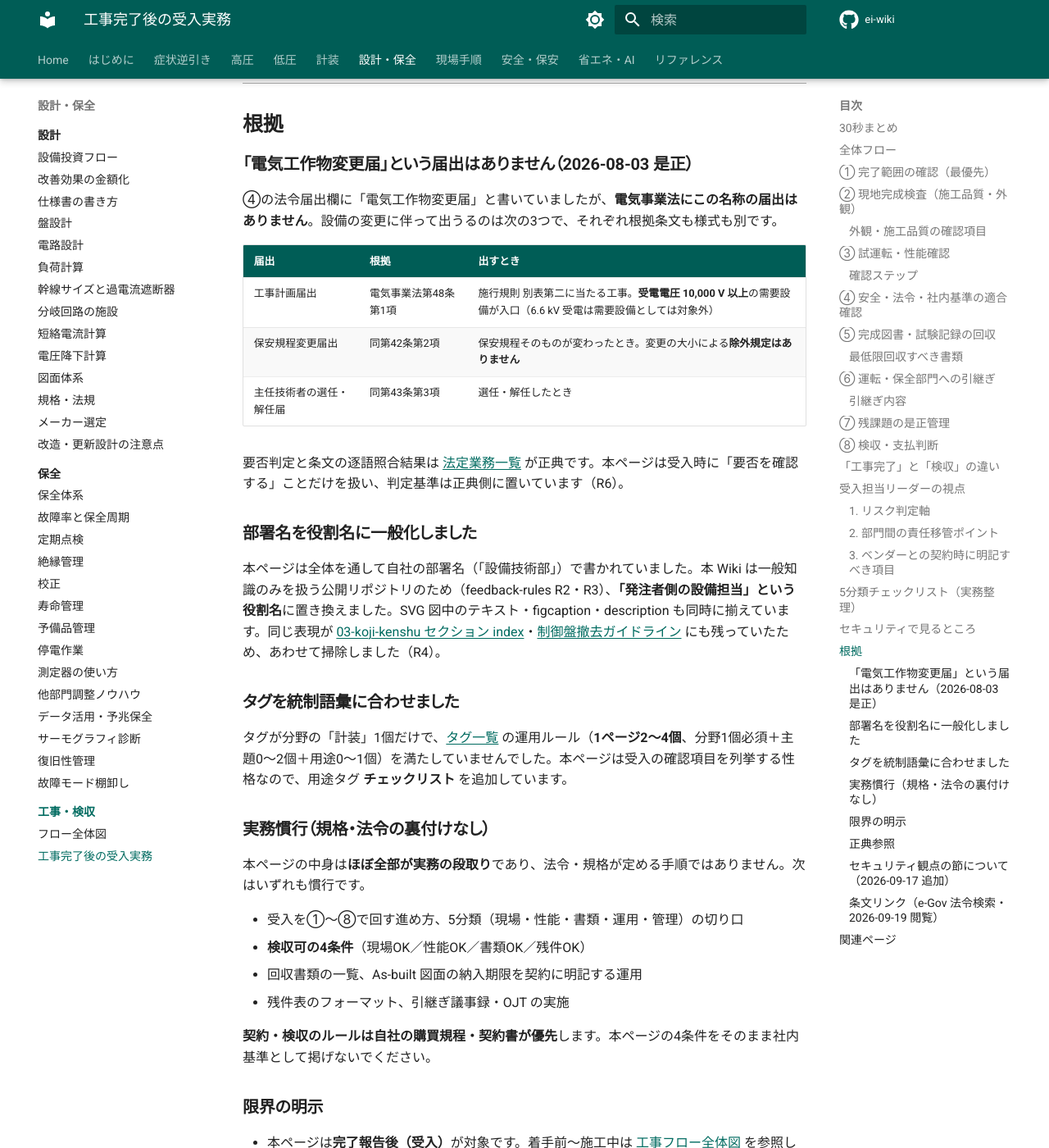
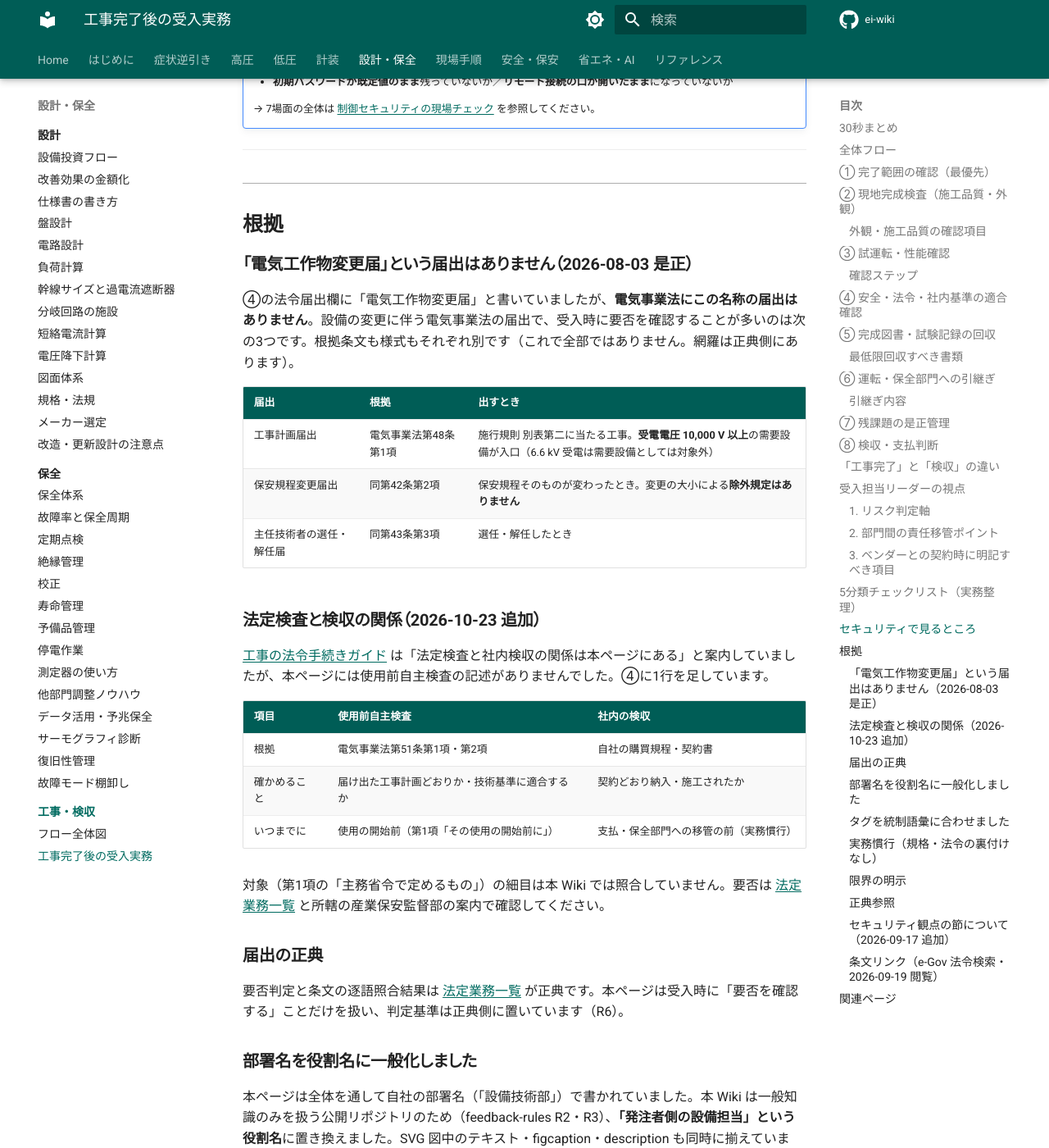
Before and after one commit to kfurufuru/ei-wiki, an MkDocs documentation site: the page built from docs/03-keiso/koji-kanryo.md, in a window 1280 px wide and 1400 px high, scrolled down 8584 px. Shown: the whole window at 82% size. Built offline with MkDocs 1.6.1 and Material for MkDocs 9.7.7, drawn with Linux system fonts in a browser that asks for light colours; comment, search, counter and statistics services are not loaded; some of the changed text lies outside the part shown.

Commit message:
fix(受入): 使用前自主検査（電気事業法第51条）を受入の確認項目に追加
工事の法令手続きガイドが「法定検査と検収の関係は受入実務にある」と
案内していたが、本ページに記述が無かった。第42条第2項・第43条第3項・
第48条第1項・第51条第1項第2項・施行規則 別表第二を e-Gov で逐語照合。
届出3件を網羅でない書き方に改め、第42・43・51条の条文リンクを追加。

Co-Authored-By: Claude Opus 5.5 <noreply@anthropic.com>
Claude-Session: https://claude.ai/code/session_014hFAKga6G9WfD9E6Ry5rht

```diff
--- a/docs/03-keiso/koji-kanryo.md
+++ b/docs/03-keiso/koji-kanryo.md
@@ -7,7 +7,7 @@ tags:
 audience:
   - 電気担当
   - 計装担当
-last_verified: 2026-08-03
+last_verified: 2026-10-23
 ---
 
 # 工事完了後の受入実務
@@ -125,6 +125,7 @@ last_verified: 2026-08-03
 | 絶縁 | 絶縁抵抗測定記録 |
 | LOTO対象 | 新設機器のロックアウト対象リストへの追加 |
 | 防爆 | 防爆エリアの防爆機器適合・ケーブルグランド施工 |
+| 法定検査 | 工事計画届出（下欄）をして設置・変更した事業用電気工作物のうち主務省令で定めるものは、**使用開始前に使用前自主検査**を行い、結果を記録・保存する（電気事業法第51条第1項）。検査で確かめるのは「届け出た計画どおりの工事か」「技術基準に適合するか」の2点（同条第2項）。**社内の検収とは別物**で、検収が済んでも法定検査の代わりにはならない（対象の見立ては [工事の法令手続きガイド](../09-hoantokei/koji-tetsuzuki.md#p5)） |
 | 法令届出 | 工事計画届出（電気事業法第48条第1項）・保安規程変更届出（同第42条第2項）・主任技術者の選任解任届（同第43条第3項）・消防法等の要否確認。**「電気工作物変更届」という名称の届出はありません**（フェーズ別の全体像は [工事の法令手続きガイド](../09-hoantokei/koji-tetsuzuki.md)、要否判定は [法定業務一覧](../09-hoantokei/legal-duties.md) が正典） |
 | 社内基準 | 設備技術標準・保全基準・管理番号体系への適合 |
 
@@ -341,13 +342,27 @@ No. | 是正内容 | 対応期限 | 担当（ベンダー/自社） | 確認日
 
 ### 「電気工作物変更届」という届出はありません（2026-08-03 是正）
 
-④の法令届出欄に「電気工作物変更届」と書いていましたが、**電気事業法にこの名称の届出はありません**。設備の変更に伴って出うるのは次の3つで、それぞれ根拠条文も様式も別です。
+④の法令届出欄に「電気工作物変更届」と書いていましたが、**電気事業法にこの名称の届出はありません**。設備の変更に伴う電気事業法の届出で、受入時に要否を確認することが多いのは次の3つです。根拠条文も様式もそれぞれ別です（これで全部ではありません。網羅は正典側にあります）。
 
 | 届出 | 根拠 | 出すとき |
 |---|---|---|
 | 工事計画届出 | 電気事業法第48条第1項 | 施行規則 別表第二に当たる工事。**受電電圧 10,000 V 以上**の需要設備が入口（6.6 kV 受電は需要設備としては対象外） |
 | 保安規程変更届出 | 同第42条第2項 | 保安規程そのものが変わったとき。変更の大小による**除外規定はありません** |
 | 主任技術者の選任・解任届 | 同第43条第3項 | 選任・解任したとき |
+
+### 法定検査と検収の関係（2026-10-23 追加）
+
+[工事の法令手続きガイド](../09-hoantokei/koji-tetsuzuki.md#p5) は「法定検査と社内検収の関係は本ページにある」と案内していましたが、本ページには使用前自主検査の記述がありませんでした。④に1行を足しています。
+
+| 項目 | 使用前自主検査 | 社内の検収 |
+|---|---|---|
+| 根拠 | 電気事業法第51条第1項・第2項 | 自社の購買規程・契約書 |
+| 確かめること | 届け出た工事計画どおりか・技術基準に適合するか | 契約どおり納入・施工されたか |
+| いつまでに | 使用の開始前（第1項「その使用の開始前に」） | 支払・保全部門への移管の前（実務慣行） |
+
+対象（第1項の「主務省令で定めるもの」）の細目は本 Wiki では照合していません。要否は [法定業務一覧](../09-hoantokei/legal-duties.md) と所轄の産業保安監督部の案内で確認してください。
+
+### 届出の正典
 
 要否判定と条文の逐語照合結果は [法定業務一覧](../09-hoantokei/legal-duties.md) が正典です。本ページは受入時に「要否を確認する」ことだけを扱い、判定基準は正典側に置いています（R6）。
 
@@ -387,7 +402,7 @@ No. | 是正内容 | 対応期限 | 担当（ベンダー/自社） | 確認日
 | 絶縁抵抗の判定値 | [絶縁管理](../05-hozen/insulation-management.md) |
 | 端子番号・シールド接地点の管理 | [計装配線](wiring.md) |
 
-照合日: 2026-08-03。
+照合日: 2026-10-23（第42条第2項・第43条第3項・第48条第1項・第51条第1項第2項・施行規則 別表第二 需要設備の「受電電圧1万ボルト以上」を e-Gov 法令 API（v1）の現行本文で逐語照合）。
 
 ---
 
@@ -399,7 +414,7 @@ No. | 是正内容 | 対応期限 | 担当（ベンダー/自社） | 確認日
 
 本節で引用した条文の所在です。e-Gov のリンクは現行条文で、2026-09-19 に e-Gov 法令 API（v1）で取得した本文と本節の引用内容が一致することを再確認しました。アンカー ID は e-Gov 法令 API の XML 階層（章・節・款）から算出しています。ただし e-Gov は読み込み直後に該当条まで自動でスクロールしないことがあります。その場合は画面左の目次または法令内検索で条番号へ移動してください。
 
-- 電気事業法（昭和39年法律第170号）: [第48条](https://laws.e-gov.go.jp/law/339AC0000000170#Mp-Ch_3-Se_2-Ss_4-At_48)
+- 電気事業法（昭和39年法律第170号）: [第42条](https://laws.e-gov.go.jp/law/339AC0000000170#Mp-Ch_3-Se_2-Ss_2-At_42)・[第43条](https://laws.e-gov.go.jp/law/339AC0000000170#Mp-Ch_3-Se_2-Ss_2-At_43)・[第48条](https://laws.e-gov.go.jp/law/339AC0000000170#Mp-Ch_3-Se_2-Ss_4-At_48)・[第51条](https://laws.e-gov.go.jp/law/339AC0000000170#Mp-Ch_3-Se_2-Ss_4-At_51)（第42条・第43条・第51条は 2026-10-23 に e-Gov 法令 API（v1）の現行本文で照合して追加）
 
 ## 関連ページ
 
```
